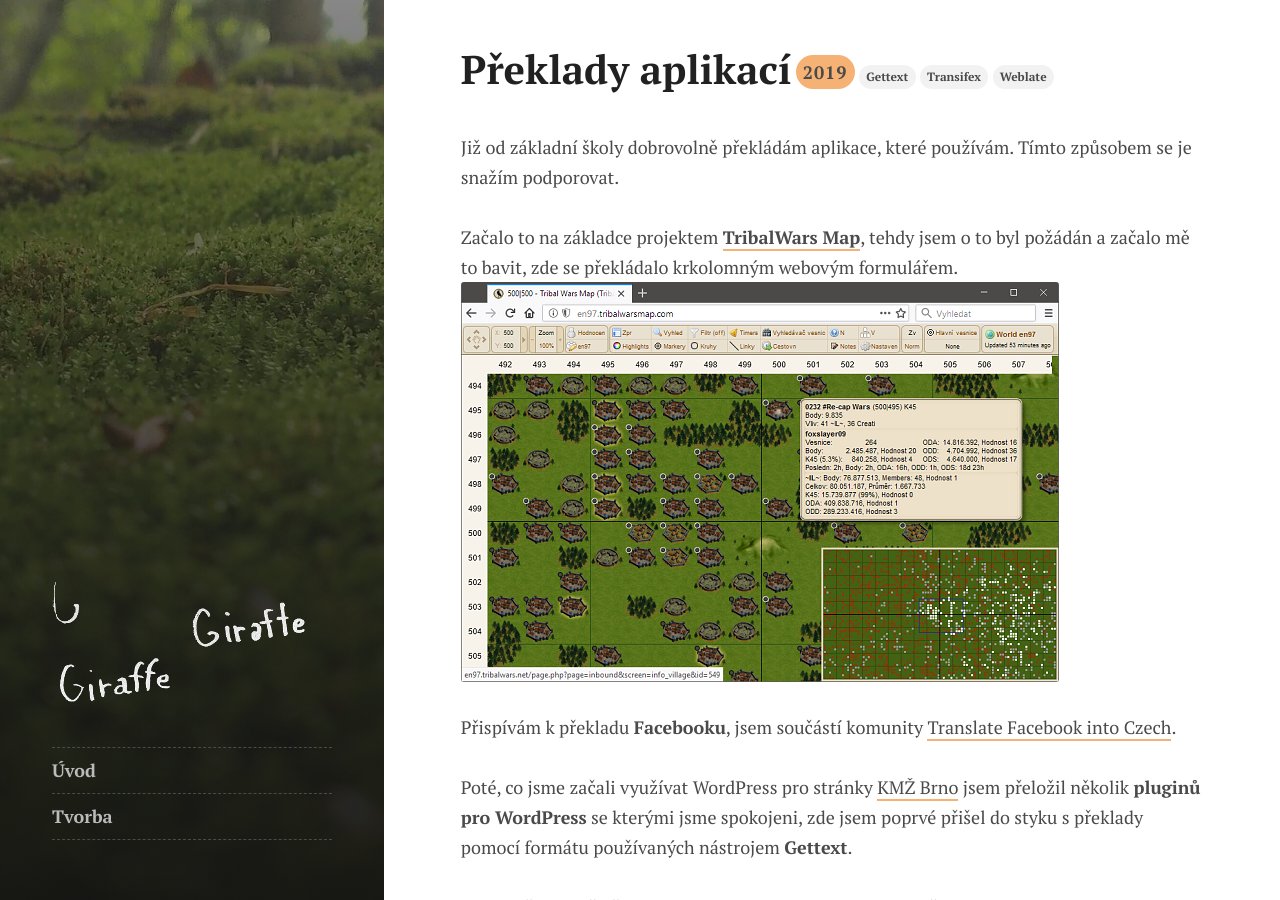
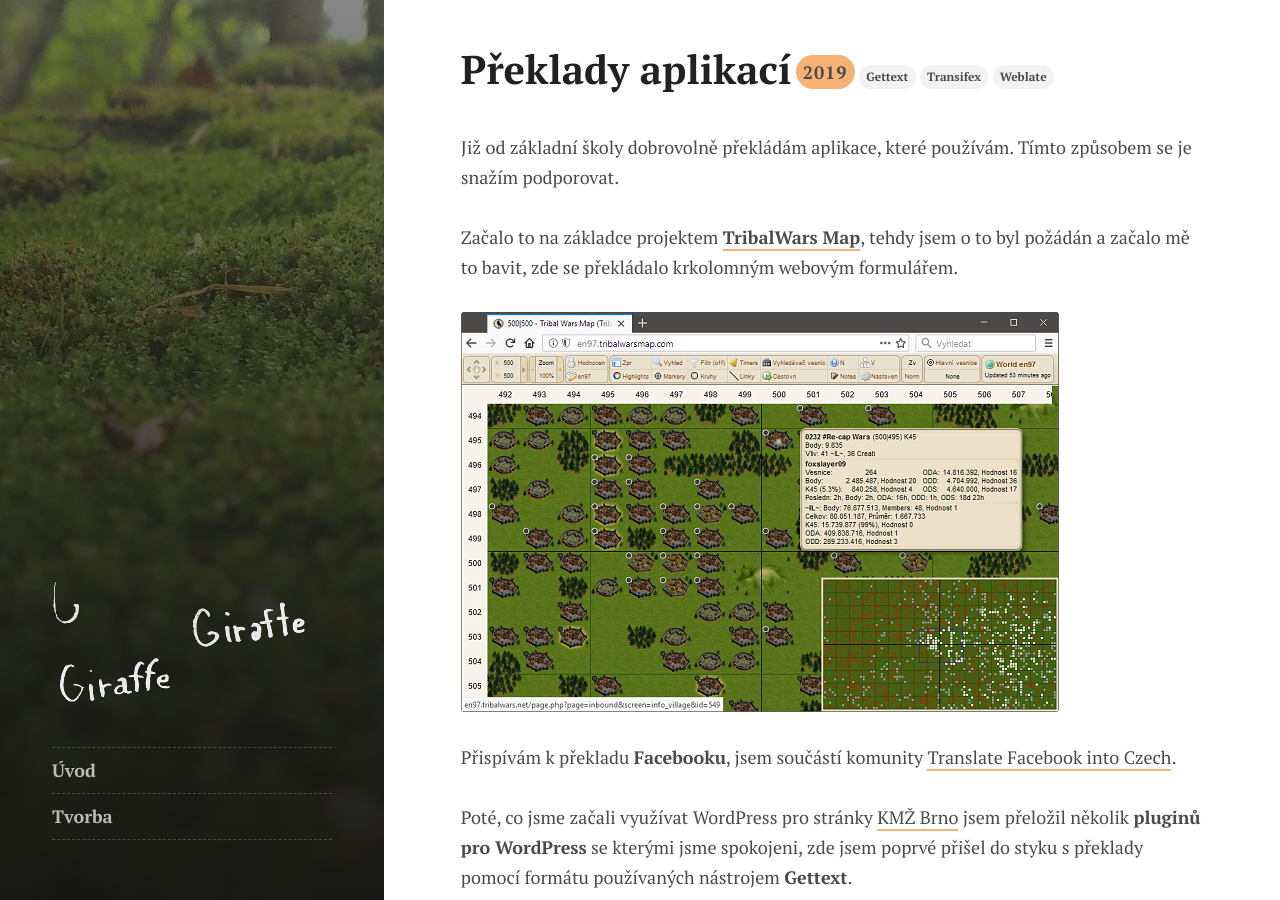
Before and after one commit to kudlav/kudlav.github.io, a Jekyll site: the page built from _posts/2019-01-01-preklady.md, in a window 1280 px wide and 900 px high. Built offline with Jekyll 4.4.1, drawn with Linux system fonts in a browser that asks for light colours.

Commit message:
Update 2019-01-01-preklady.md

```diff
--- a/_posts/2019-01-01-preklady.md
+++ b/_posts/2019-01-01-preklady.md
@@ -1,15 +1,16 @@
 ---
 layout: post
-title:  "Překlady aplikací"
+title:  Překlady aplikací
 date:   2019-01-01
-excerpt: "Již od základky dobrovolně překládám aplikace, které používám. Tímto způsobem se je snažím podporovat."
-thumb_img_path: "/assets/images/preklady_tribalwarsmap.webp"
+excerpt: Již od základky dobrovolně překládám aplikace, které používám. Tímto způsobem se je snažím podporovat.
+thumb_img_path: /assets/images/preklady_tribalwarsmap.webp
 tags: Gettext Transifex Weblate
 ---
 
 Již od základní školy dobrovolně překládám aplikace, které používám. Tímto způsobem se je snažím podporovat.
 
 Začalo to na základce projektem __[TribalWars Map](http://www.tribalwarsmap.com/)__, tehdy jsem o to byl požádán a začalo mě to bavit, zde se překládalo krkolomným webovým formulářem.
+
 ![TribalWars Map Screenshot](/assets/images/preklady_tribalwarsmap.webp)
 
 Přispívám k překladu __Facebooku__, jsem součástí komunity [Translate Facebook into Czech](https://www.facebook.com/groups/219561984774158/).
@@ -17,5 +18,6 @@
 Poté, co jsme začali využívat WordPress pro stránky [KMŽ Brno](https://www.kmz-brno.cz/) jsem přeložil několik __pluginů pro WordPress__ se kterými jsme spokojeni, zde jsem poprvé přišel do styku s překlady pomocí formátu používaných nástrojem __Gettext__.
 
 Aktuálně aktivně přispívám v projektu __[Vespucci](https://github.com/MarcusWolschon/osmeditor4android)__, který využívá webového nástroje __[Transifex](http://transifex.com/openstreetmap/vespucci)__. Kromě překladu se podílím na beta testech vytvářením issues pro objevené chyby.
+
 ![Vespucci map view](/assets/images/preklady_vespucci1.webp)
 ![Vespucci tag editor](/assets/images/preklady_vespucci2.webp)
```
